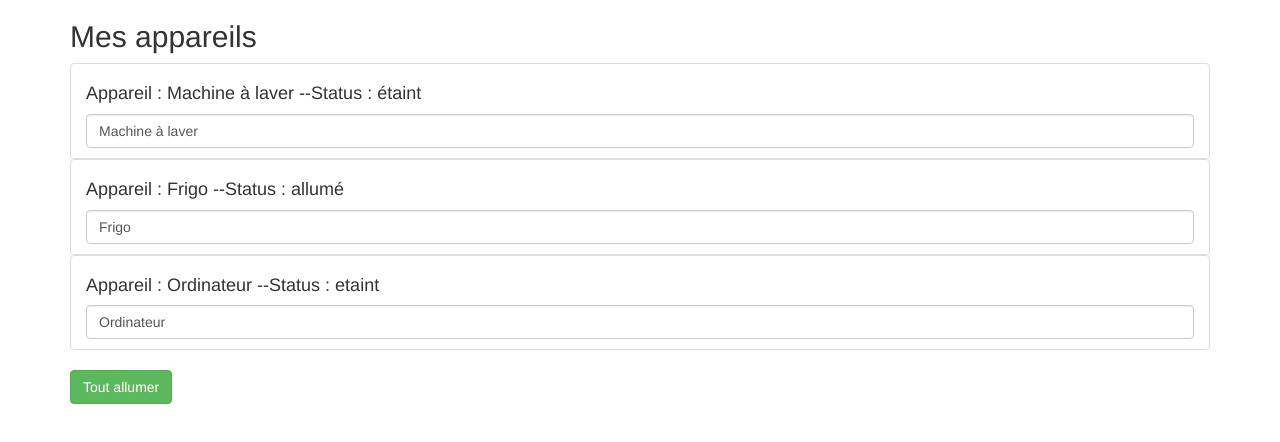
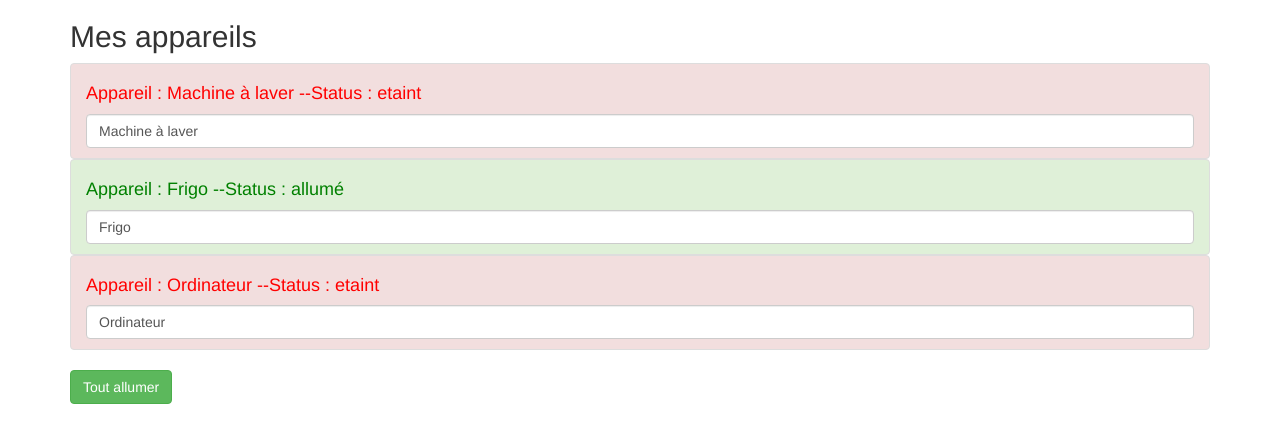
Before and after one commit to SALEMFARES/projet-a-z, an Angular app: page / in a window 1280 px wide. Shown: the top 442 px of the page. Built offline with nearby package versions, Linux system fonts and the light colour scheme.

Commit message:
les directives par attribut

```diff
--- a/src/app/app.component.ts
+++ b/src/app/app.component.ts
@@ -13,7 +13,7 @@
   appareils = [
     {
       name: 'Machine à laver',
-      status: 'étaint'
+      status: 'etaint'
     },
     {
       name: 'Frigo',
--- a/src/app/appareil/appareil.component.html
+++ b/src/app/appareil/appareil.component.html
@@ -1,6 +1,9 @@
-<li class="list-group-item">
+<li [ngClass]="{'list-group-item': true,
+'list-group-item-success': appareilStatus === 'allumé',
+'list-group-item-danger': appareilStatus === 'etaint'}
+">
   <div style="width: 20px;height:20px;background-color: red;"
   *ngIf="appareilStatus === 'eteint'"></div>
-  <h4>Appareil : {{ appareilName }} --Status : {{ getStatus()}}</h4>
+  <h4 [ngStyle]="{color: getColor()}">Appareil : {{ appareilName }} --Status : {{ getStatus()}}</h4>
  <input type="text" class="form-control" [(ngModel)]="appareilName">
 </li>
--- a/src/app/appareil/appareil.component.ts
+++ b/src/app/appareil/appareil.component.ts
@@ -21,5 +21,11 @@
     return this.appareilStatus;
   }
 
-
+getColor() {
+  if (this.appareilStatus === 'allumé') {
+    return 'green';
+  } else if (this.appareilStatus === 'etaint') {
+    return 'red';
+  }
 }
+}
```
